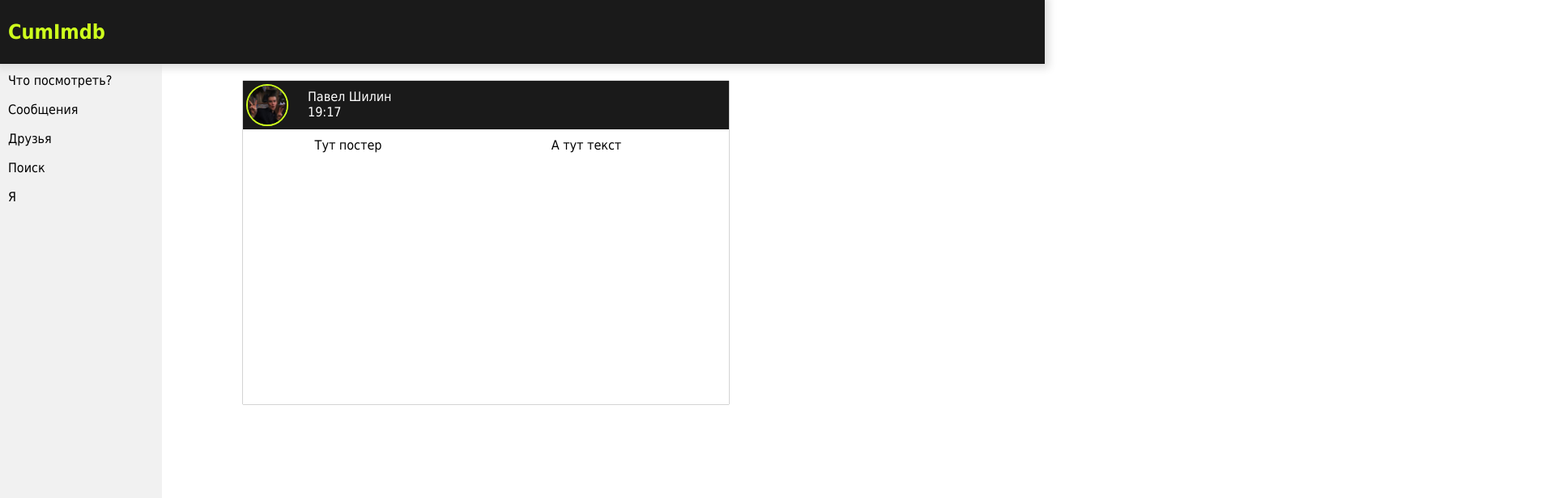
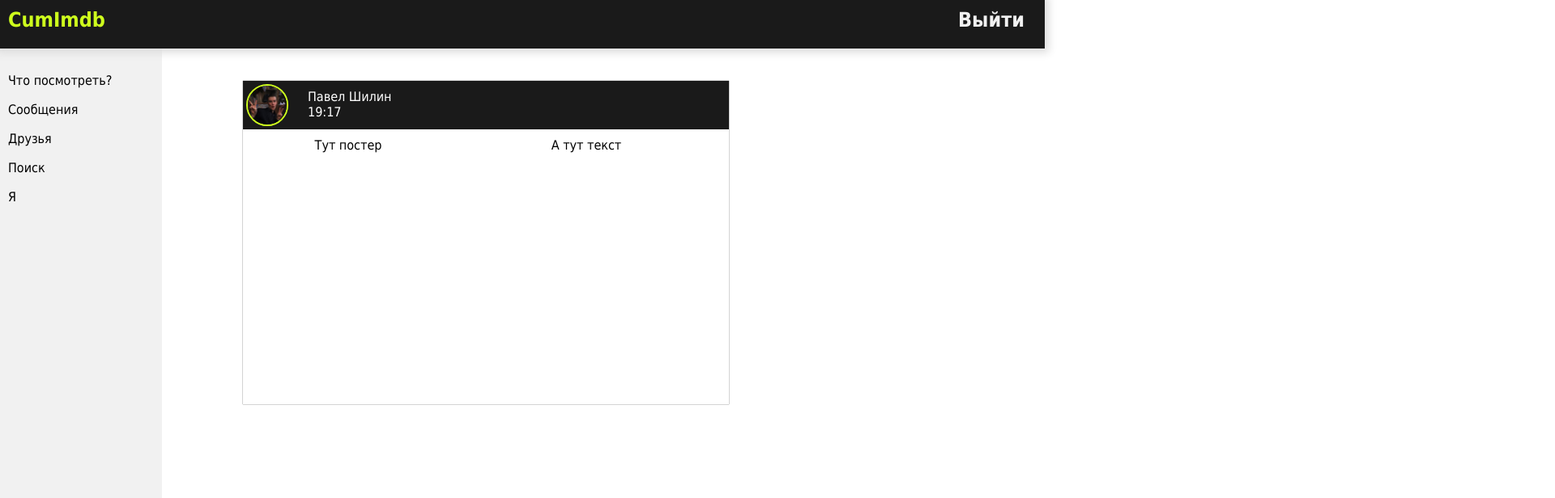
Before and after one commit to Fesmat/rec, a plain HTML site: page templates/feed.html in a window 1280 px wide. Shown: the top 616 px of the page at 81% size, 1920 px wide, since content can reach past the window. Drawn offline with Linux system fonts and the light colour scheme; files whose address does not match are found by name.

Commit message:
Bugs fixed. Header edited.

```diff
--- a/static/css/my_page.css
+++ b/static/css/my_page.css
@@ -5,13 +5,13 @@ body {
     box-sizing: border-box;
     min-width: 908px;
     position: absolute;
-    min-width: 2000px;
+    width: 100%;
 }
 
 .header {
     position: fixed;
     width: 100%;
-    height: 75px;
+    height: 50px;
     background-color: #1a1a1a;
     box-shadow: 0 0 10px 5px rgba(221, 221, 221, 1);
     color: #ceff1d;
@@ -21,6 +21,7 @@ body {
     font-weight: bold;
     display: table;
     vertical-align: middle;
+    padding-top: 10px;
 }
 
 .menu {
@@ -208,3 +209,13 @@ body {
     width: 58%;
     height: 330px;
 }
+.logo {
+    width: 200px;
+    margin-right: 1px;
+}
+.logout {
+    text-decoration: none;
+    float: right;
+    color: #f1f1f1;
+    margin-right: 25px;
+}
--- a/templates/feed.html
+++ b/templates/feed.html
@@ -13,7 +13,8 @@
 
 <body>
 <div class="header">
-    <p>CumImdb</p>
+    <k class="logo">CumImdb</k>
+    <a href="/logout" class="logout">Выйти</a>
 </div>
 <div class="main">
     <div class="menu">
```
Also changed, not shown: templates/film.html (+2 -1 lines), templates/my_page.html (+2 -1 lines), 2 other files.
